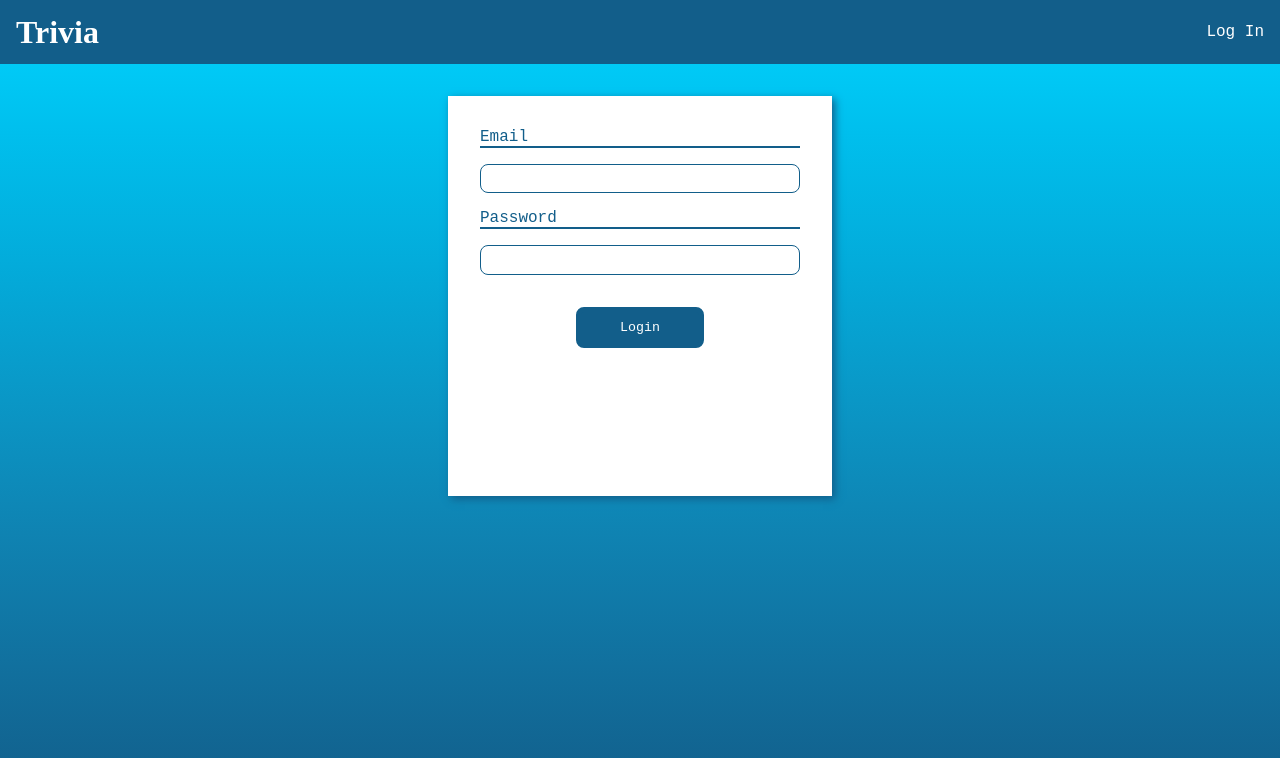
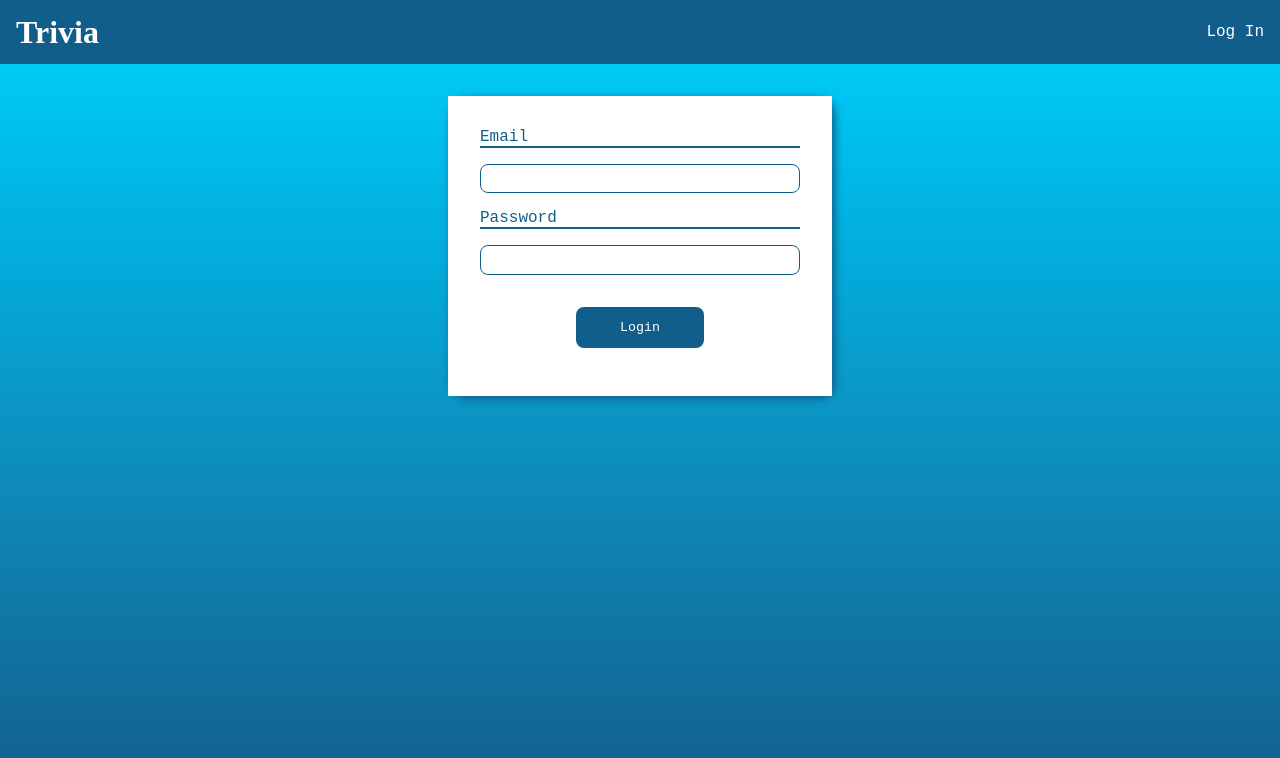
Before and after one commit to AngryWeather/Trivia, a React (Create React App) app: page /trivia/user/login in a window 1280 px wide. Shown: the top 758 px of the page. Built offline with nearby package versions, Linux system fonts and the light colour scheme.

Commit message:
Change border radius

```diff
--- a/src/form.css
+++ b/src/form.css
@@ -11,7 +11,6 @@ form {
   flex-direction: column;
   padding: 2rem;
   background-color: white;
-  border-radius: 0.5rem;
 }
 
 label {
@@ -68,6 +67,7 @@ button:focus {
   .form {
     width: 50%;
     margin-top: 2rem;
+    border-radius: 1rem;
   }
   form {
     background-color: white;
@@ -78,7 +78,6 @@ button:focus {
     width: 30%;
     box-shadow: 3px 3px 8px rgb(18, 94, 138);
     margin-top: 2rem;
-    height: 50vh;
     background-color: white;
   }
 }/*# sourceMappingURL=form.css.map */
--- a/src/form.scss
+++ b/src/form.scss
@@ -22,7 +22,6 @@ form {
   flex-direction: column;
   padding: 2rem;
   background-color: white;
-  border-radius: $border-radius;
 }
 
 label {
@@ -78,6 +77,7 @@ button {
   .form {
     width: 50%;
     margin-top: 2rem;
+    border-radius: 1rem;
   }
   form {
     background-color: white;
@@ -89,7 +89,6 @@ button {
     width: 30%;
     box-shadow: 3px 3px 8px $primary-color;
     margin-top: 2rem;
-    height: 50vh;
     background-color: white;
   }
 }
```
Also changed, not shown: 1 other file (tests, documents, lock files or other folders).
